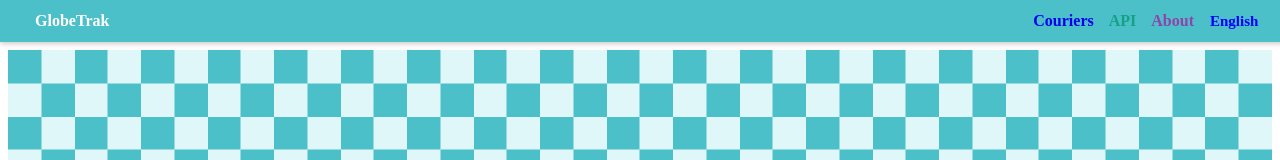
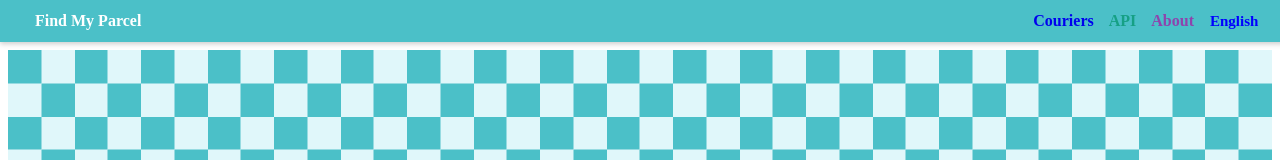
Before and after one commit to nabeelthotti/FindMyParcel, a React (Create React App) app in the folder frontend/: page / in a window 1280 px wide. Shown: the top 160 px of the page. Built offline with nearby package versions, Linux system fonts and the light colour scheme.

Commit message:
Added DNS records

```diff
--- a/frontend/src/components/Header/Header.js
+++ b/frontend/src/components/Header/Header.js
@@ -23,7 +23,7 @@ function Header() {
         onClick={() => handleSetActivePage('home')}
         style={{ color: activePage === 'home' ? 'white' : 'white' }}
       >
-        GlobeTrak
+        Find My Parcel
       </Link>
       <nav>
         <Link
```
